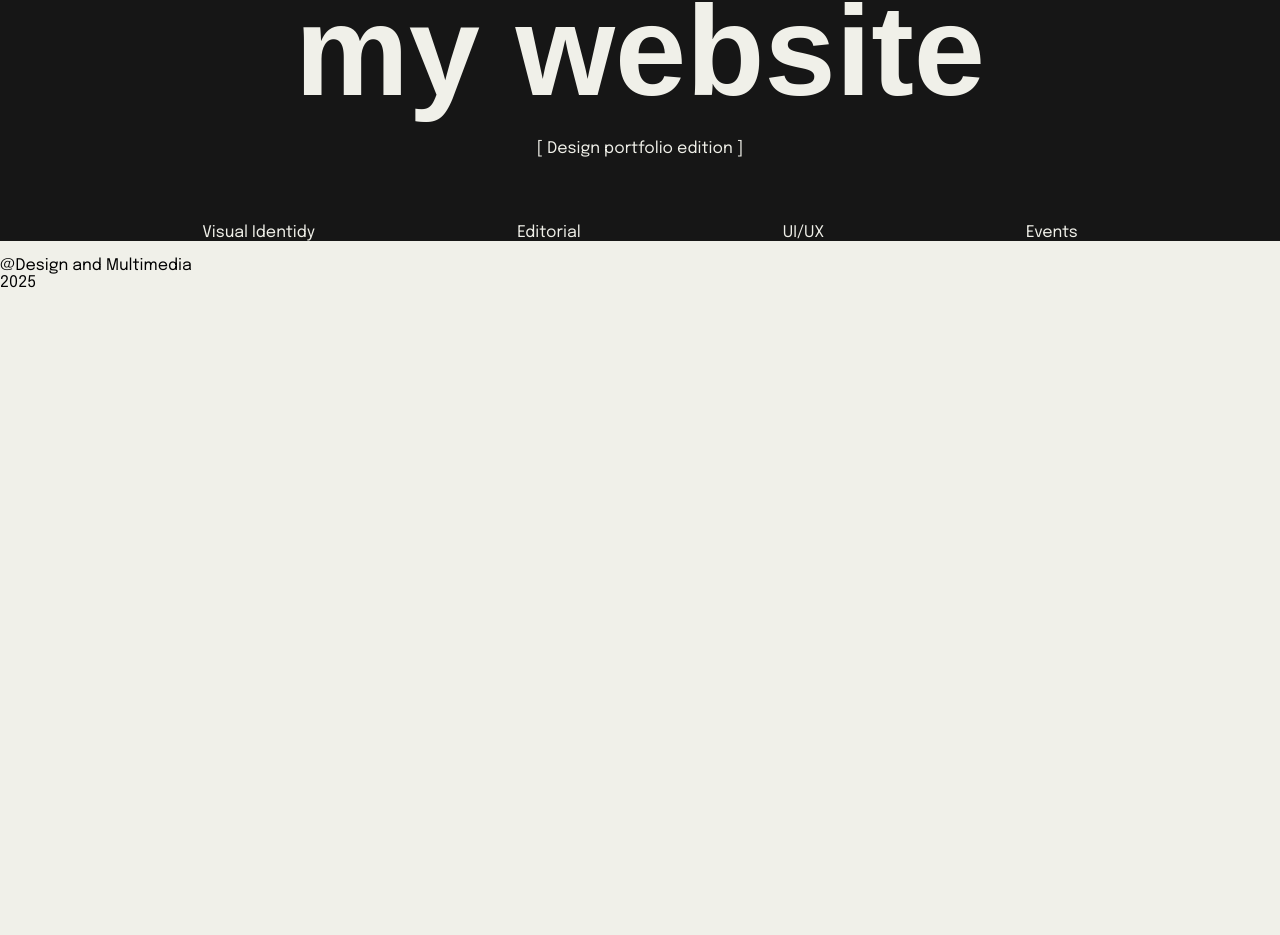
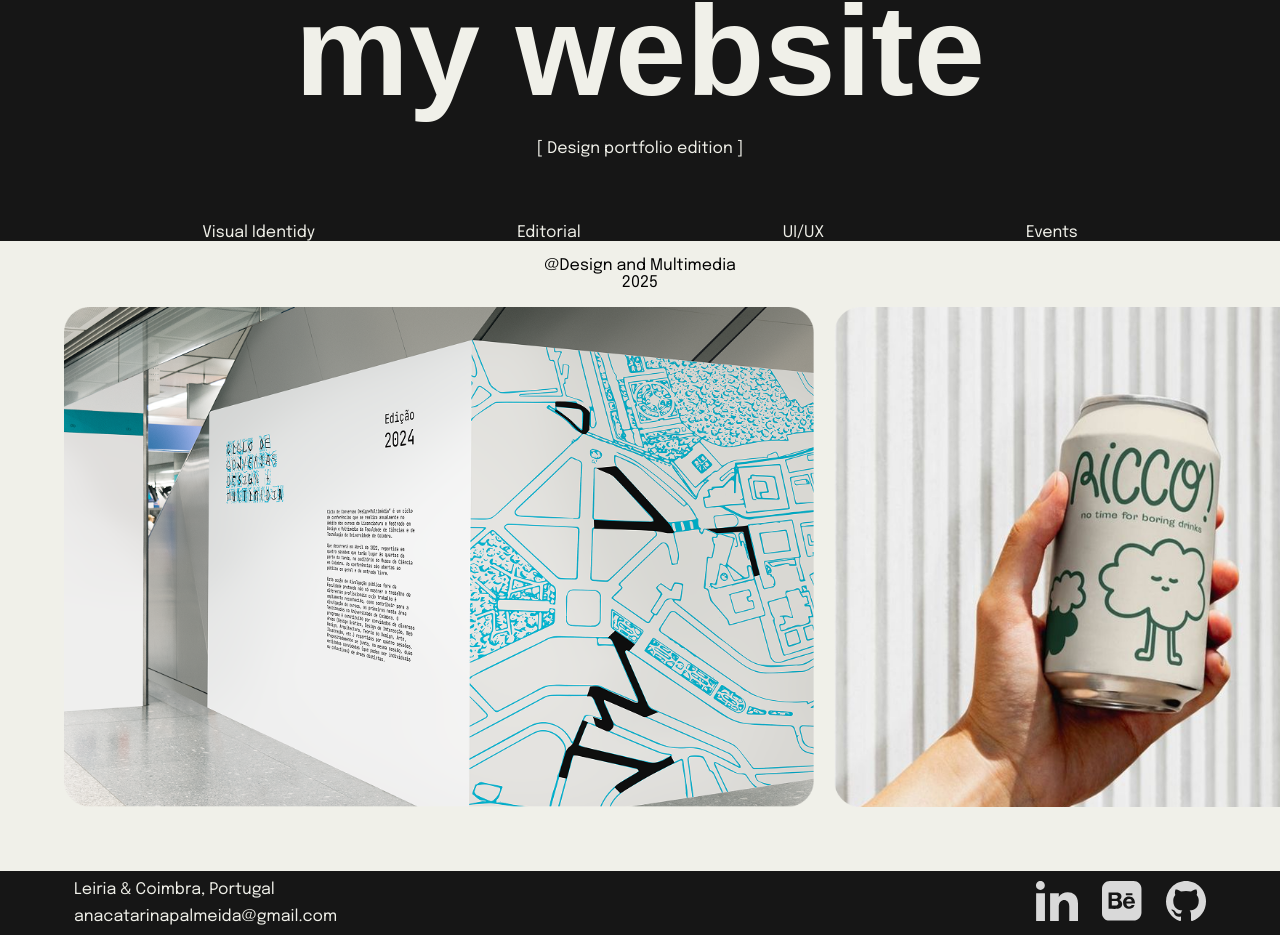
Before and after one commit to anacpa/Portfolio, a plain HTML site: page index.html in a window 1280 px wide. Shown: the part 491-1426 px from the top of the page. Before the commit the page ends 800 px from the top, so only its background shows below. Drawn offline with Linux system fonts and the light colour scheme.

Commit message:
atalizações, adicionei imagens, slider a funcionar

```diff
--- a/css/common.css
+++ b/css/common.css
@@ -1,4 +1,4 @@
-
+/* ========================================= barra superior */
 
 body {
     background-color: #F0F0E9;
@@ -8,6 +8,7 @@ body {
 header {
     background-color: #161616;
 }
+
 #topRow {
     padding: 2% 3%;
     display: flex;
@@ -17,10 +18,11 @@ header {
 .menu>a {
     font-family: "Epilogue", sans-serif;
     font-weight: 500;
-    font-size: clamp(16px, 2vw, 24px); /*valor minimo, xx, valor máximo*/
+    font-size: clamp(16px, 2vw, 24px);
+    /*valor minimo, xx, valor máximo*/
     text-decoration: none;
     color: #F0F0E9;
-    line-height: 1,5rem;
+    line-height: 1, 5rem;
 }
 
 .menu {
@@ -28,17 +30,27 @@ header {
     display: grid;
 }
 
-#meuNome{
+#meuNome {
     /* width: 17%; */
     min-width: 150;
     text-align: end;
     color: #F0F0E9;
 }
 
-#meuNome>p{
+#meuNome>p {
     font-size: clamp(16px, 2vw, 24px);
 
 }
 
 p {
-    font-family: "Epilogue", sans-serif;}
+    font-family: "Epilogue", sans-serif;
+}
+
+
+/* ========================================= @Design e multimedia */
+
+#topDM {
+    display: flex;
+    justify-content: center;
+    text-align: center;
+}
--- a/css/index.css
+++ b/css/index.css
@@ -1,5 +1,5 @@
-
-#tituloInicial>h1{
+/* ========================================= Home page */
+#tituloInicial>h1 {
     margin: 0;
     font-family: "IndernikGold", sans-serif;
     font-size: clamp(2rem, 10vw, 150px);
@@ -7,23 +7,95 @@
     text-align: center;
 }
 
-#tituloInicial>p{
+#tituloInicial>p {
     font-size: clamp(1rem, 5vw, 16px);
     color: #F0F0E9;
     text-align: center;
 }
 
-#tituloInicial{
+#tituloInicial {
     padding-bottom: clamp(50px, 4vw, 100px);
 }
 
-#moveBar{
+#moveBar {
     display: flex;
     justify-content: space-evenly;
     margin: 0;
 }
 
-#moveBar>p{
+#moveBar>p {
     margin: 0;
     color: #F0F0E9;
 }
+
+/* ========================================= Trabalhos */
+
+/* =================== Slider */
+
+.slider {
+    display: flex;
+    overflow-x: auto;
+    scroll-snap-type: mandatory;
+    scroll-behavior: smooth;
+    gap: 20px;
+    padding-left: 5%;
+    padding-right: 5%;
+}
+
+
+/* Remove barra de rolagem no Chrome/Safari */
+.slider::-webkit-scrollbar {
+    display: none;
+}
+
+/* Remove barra de rolagem no Firefox */
+.slider {
+    scrollbar-width: none;
+}
+
+.slider img {
+    flex: 0 0 auto;
+    height: 500px;
+    border-radius: 10px;
+    scroll-snap-align: center;
+    /* centraliza a foto ao parar */
+    object-fit: cover;
+}
+
+
+
+
+/* ========================================= Footer */
+/*
+<div id="contactInfo">
+            <p>Leiria & Coimbra, Portugal</p>
+            <p>anacatarinapalmeida@gmail.com</p>
+        </div>
+        <div id="icons">
+            <img src="imagens/icons/linkedin.svg">
+            <img src="imagens/icons/behance.svg">
+            <img src="imagens/icons/github.svg">
+        </div>
+    </footer>
+*/
+
+footer{
+    background-color: #161616;
+    display: flex;
+    justify-content: space-between;
+    align-items: center;
+    padding-left: 5%;
+    padding-right: 5%;
+    margin-top: 5%;
+}
+
+#contactInfo{
+    color: #F0F0E9;
+}
+#contactInfo>p{
+    margin: 10px;
+}
+#icons>img{
+    height: 40px;
+    padding: 10px;
+}
--- a/index.html
+++ b/index.html
@@ -41,12 +41,35 @@
 
     <main>
         <!--  <section id="sideArrow"></section> -->
-          <section id="top@">
+          <section id="topDM">
             <p>@Design and Multimedia<br>2025</p>
+          </section>
+
+          <section>
+            <div id="nomeTrabalho"></div>
+            <div class="slider">
+                <img src="imagens/ccdm.png" alt="foto 1">
+                <img src="imagens/refresko.png" alt="foto 2">
+                <img src="imagens/magazine.png" alt="foto 3">
+                <img src="imagens/branding.png" alt="foto 4">
+                <img src="imagens/convites.png" alt="foto 5">
+                <img src="imagens/app.png" alt="foto 6">
+                <img src="imagens/myportfolio.png" alt="foto 7">
+                <img src="imagens/nowwhat.png" alt="foto 8">
+            </div>
           </section>
     </main>
 
     <footer>
+        <div id="contactInfo">
+            <p>Leiria & Coimbra, Portugal</p>
+            <p>anacatarinapalmeida@gmail.com</p>
+        </div>
+        <div id="icons">
+            <img src="imagens/icons/linkedin.svg">
+            <img src="imagens/icons/behance.svg">
+            <img src="imagens/icons/github.svg">
+        </div>
     </footer>
 
 </body>
```
Also changed, not shown: imagens/app.png (added), imagens/branding.png (added), imagens/ccdm.png (added), imagens/convites.png (added), imagens/icons/behance.svg (added), imagens/icons/github.svg (added), imagens/icons/linkedin.svg (added), imagens/magazine.png (added), imagens/myportfolio.png (added), imagens/nowwhat.png (added), imagens/refresko.png (added).
